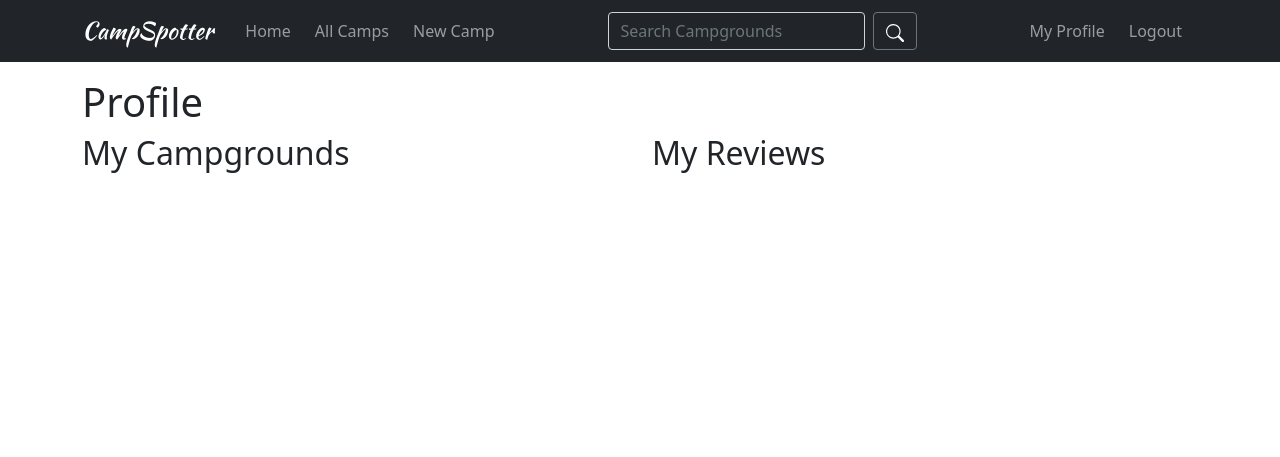
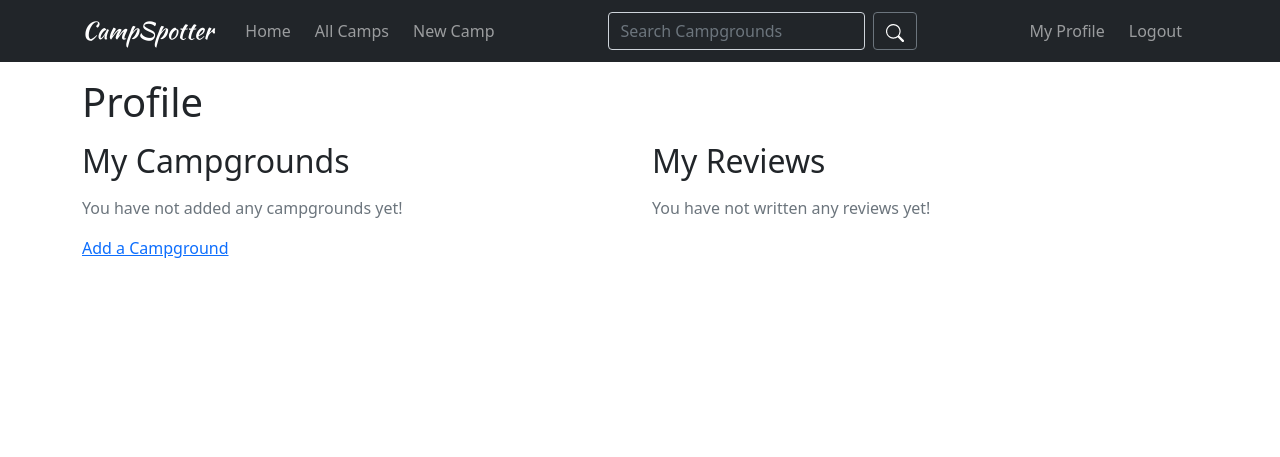
Before and after one commit to simstrom/camp-spotter, a Node server app: page /profile in a window 1280 px wide. Shown: the top 457 px of the page. Run offline with Node 20, Linux system fonts and the light colour scheme; the visitor is signed in with stand-in values (Sample User, id 1); data comes from the database, SQL or seed files in the repository; data that the repository does not hold is empty; some libraries are stand-ins or nearby versions.

Commit message:
added feedback on search and profile for missing content

```diff
--- a/views/users/profile.ejs
+++ b/views/users/profile.ejs
@@ -2,12 +2,15 @@
 <link rel="stylesheet" href="/styles/stars.css" />
 
 <div class="container mt-3">
-	<h1>Profile</h1>
+	<h1 class="mb-3">Profile</h1>
 	<div class="row">
 		<div class="col-lg-6">
-			<h2>My Campgrounds</h2>
+			<h2 class="mb-3">My Campgrounds</h2>
 			<div class="">
-				<% for (let camp of campgrounds) { %>
+				<% if (!campgrounds.length) { %>
+				<p class="text-muted">You have not added any campgrounds yet!</p>
+				<p><a href="/campgrounds/new">Add a Campground</a></p>
+				<% } %> <% for (let camp of campgrounds) { %>
 				<div class="card shadow mb-3">
 					<div class="row">
 						<div class="col-6">
@@ -45,8 +48,10 @@
 			</div>
 		</div>
 		<div class="col-lg-6">
-			<h2>My Reviews</h2>
-			<% for (let review of reviews) { %>
+			<h2 class="mb-3">My Reviews</h2>
+			<% if (!reviews.length) { %>
+			<p class="text-muted">You have not written any reviews yet!</p>
+			<% } %> <% for (let review of reviews) { %>
 			<div class="card shadow mb-3">
 				<div class="card-body">
 					<div class="d-flex justify-content-between mb-3">
```
Also changed, not shown: views/campgrounds/search.ejs (+8 -0 lines).
